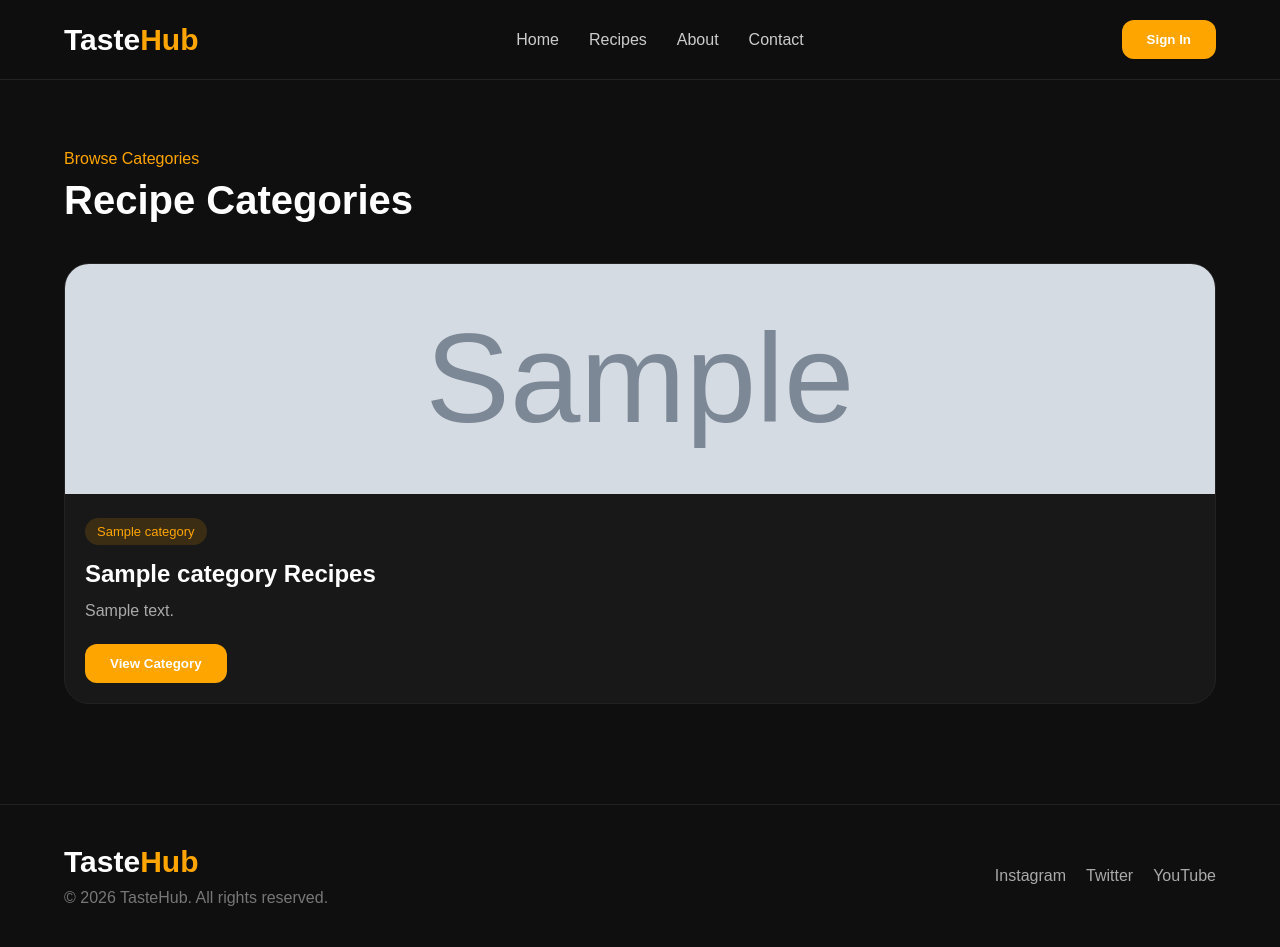
After one commit to Johan-glitch-c/TasteHub, a Django app: page /recipes/ in a window 1280 px wide. The commit adds this page. Run offline with Django 5.2, Linux system fonts and the light colour scheme; tables that the repository leaves empty hold one stand-in row (values such as "Sample post"); grey boxes marked "Sample" are stand-in pictures.

Commit message:
Adding new page, modifying models.py and adding likns to pages

```diff
--- a/main/models.py
+++ b/main/models.py
@@ -3,6 +3,8 @@ from django.db import models
 # Create your models here.
 class Category(models.Model):
     name = models.CharField(max_length=100)
+    image = models.ImageField(upload_to='categories/',blank=False,null=False,verbose_name="image",default='categories/default.jpg')
+    description = models.TextField(blank=False,null=True,verbose_name="description")
     def __str__(self):
         return self.name
 
--- a/main/templates/base.html
+++ b/main/templates/base.html
@@ -17,8 +17,8 @@
     <div class="logo">Taste<span>Hub</span></div>
 
     <nav>
-      <a href="#">Home</a>
-      <a href="#recipes">Recipes</a>
+      <a href="{% url 'index' %}">Home</a>
+      <a href="{% url 'Recipes' %}">Recipes</a>
       <a href="#about">About</a>
       <a href="#contact">Contact</a>
     </nav>
--- /dev/null
+++ b/main/templates/recipes.html
@@ -0,0 +1,43 @@
+{% extends 'base.html' %}
+{% load static %}
+
+{% block content %}
+
+  <section class="container" style="padding-top: 70px;">
+    <div class="section-title">
+      <div>
+        <p style="color: orange; margin-bottom: 10px;">
+          Browse Categories
+        </p>
+
+        <h2>Recipe Categories</h2>
+      </div>
+    </div>
+
+    <div class="recipes">
+        {% for category in categories %}
+
+      <div class="card">
+        <img
+          src="{{ category.image.url }}"
+          alt="{{ category.name }}"
+        />
+
+        <div class="card-content">
+          <span class="category">{{ category.name }}</span>
+
+          <h3>{{category.name}} Recipes</h3>
+
+          <p>
+              {{category.description}}
+          </p>
+
+          <button class="btn">View Category</button>
+        </div>
+      </div>
+
+
+      {% endfor %}
+    </div>
+  </section>
+{% endblock %}
--- a/main/views.py
+++ b/main/views.py
@@ -5,9 +5,14 @@ from .models import Recipe, Category
 # Create your views here.
 def index(request):
     recipes = Recipe.objects.all()
-    categories = Category.objects.all()
+    categories = Category.objects.values_list('name',flat=True)
     context = {
         'recipes': recipes,
         'categories': categories,
     }
     return render(request,'index.html',context)
+
+def Recipes(request):
+    recipes = Recipe.objects.all()
+    categories = Category.objects.all().exclude(name='All Categories')
+    return render(request,'Recipes.html',{'recipes':recipes,'categories':categories})
--- a/recipe_site/settings.py
+++ b/recipe_site/settings.py
@@ -125,6 +125,5 @@ USE_TZ = True
 STATIC_URL = 'static/'
 STATIC_ROOT= BASE_DIR / 'static'
 
-
+MEDIA_URL = '/media/'
 MEDIA_ROOT = BASE_DIR / 'media'
-MEDIA_URL = '/media/'
--- a/recipe_site/urls.py
+++ b/recipe_site/urls.py
@@ -17,12 +17,14 @@ Including another URLconf
 from django.contrib import admin
 from django.conf import settings
 from django.urls import path
-from main.views import index
+from main.views import index, Recipes
 from django.conf.urls.static import static
 urlpatterns = [
     path('admin/', admin.site.urls),
     path('',index,name='index'),
+    path('recipes/',Recipes,name='Recipes'),
 ]
+
 
 
 if settings.DEBUG:
```
Also changed, not shown: main/migrations/0002_category_image.py (added), main/migrations/0003_category_description.py (added), main/migrations/0004_alter_category_image.py (added), media/categories/Salami-pizza-hero_Ir9kold.avif (added), media/categories/caesar-salad-500x500.jpg (added), media/categories/default.jpg (added), media/categories/tk_photo_2025_06-2025_2025-06-burger-doneness-guide_burger-doneness-guide-0195.jpg (added), media/recipe_images/Salami-pizza-hero.avif (added), media/recipe_images/images_1.jpg (added).
